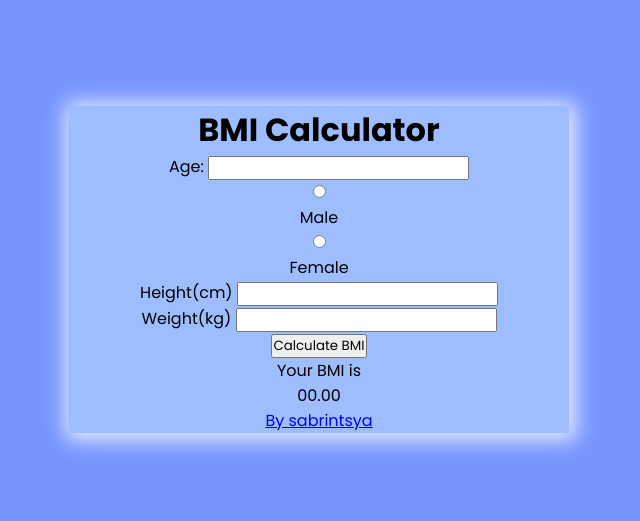
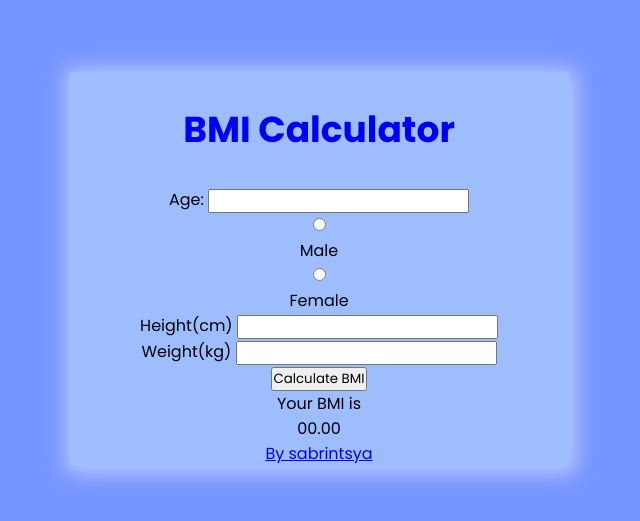
Before and after one commit to sabrintsya/BMI-Calculator-Repo, a plain HTML site: page index.html in a window 1280 px wide. Shown: the part 131-652 px from the top of the page, without its empty margins (321-961 px from the left). Drawn offline with Linux system fonts and the light colour scheme.

Commit message:
styling H1 bmi calculator

```diff
--- a/css/style.css
+++ b/css/style.css
@@ -23,5 +23,12 @@ body {
     width: 500px;
     background-color: #9DBDFF;
     text-align: center;
-    box-shadow: 2px 2px 20px 5px rgba(255, 255, 255, 0.829);
+    box-shadow: 2px 2px 20px 5px rgba(255, 255, 255, 0.5);
 }
+
+h1{
+    color: rgb(0, 0, 249);
+    font-weight: bold;
+    font-size: 36px;
+    padding: 30px 0;
+}
```
